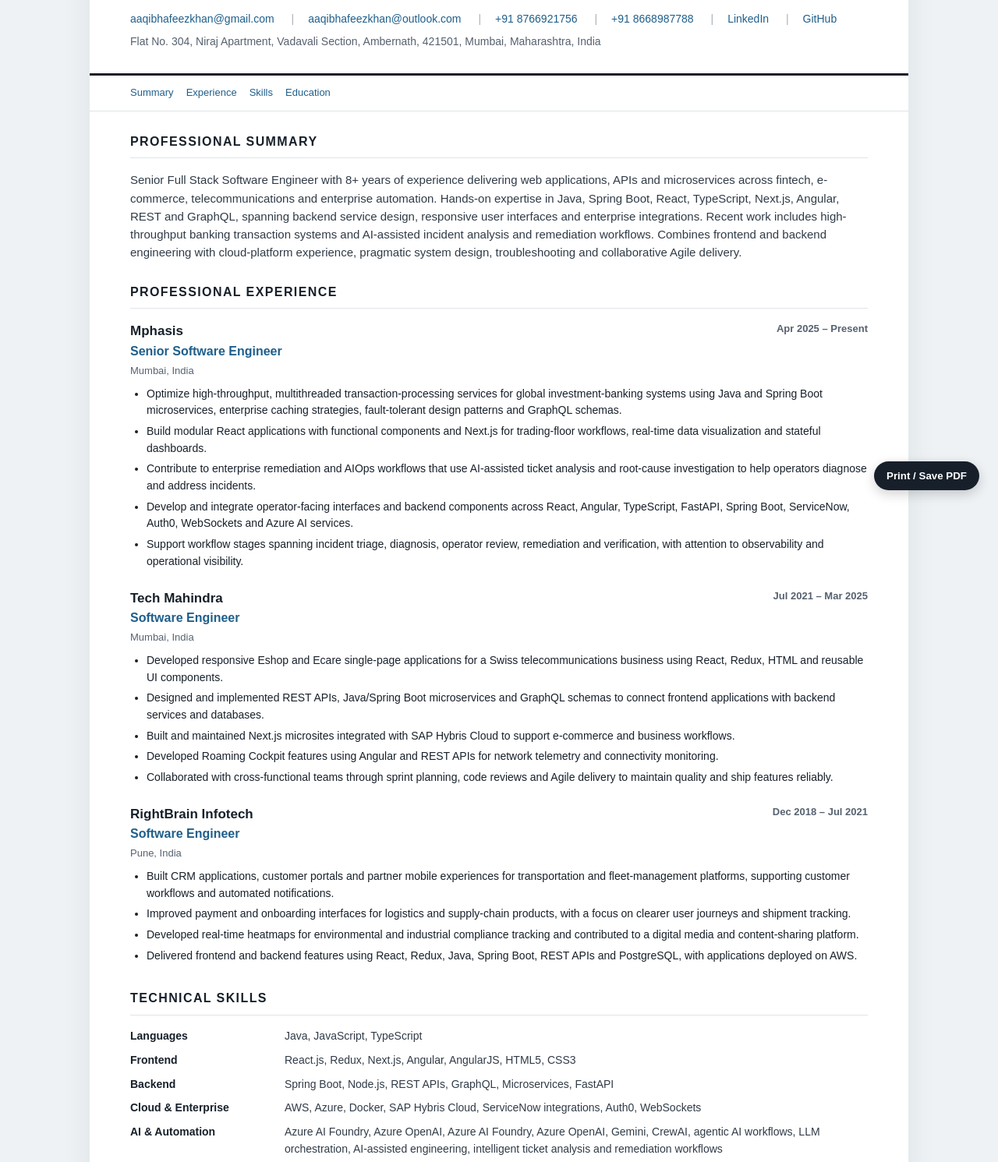
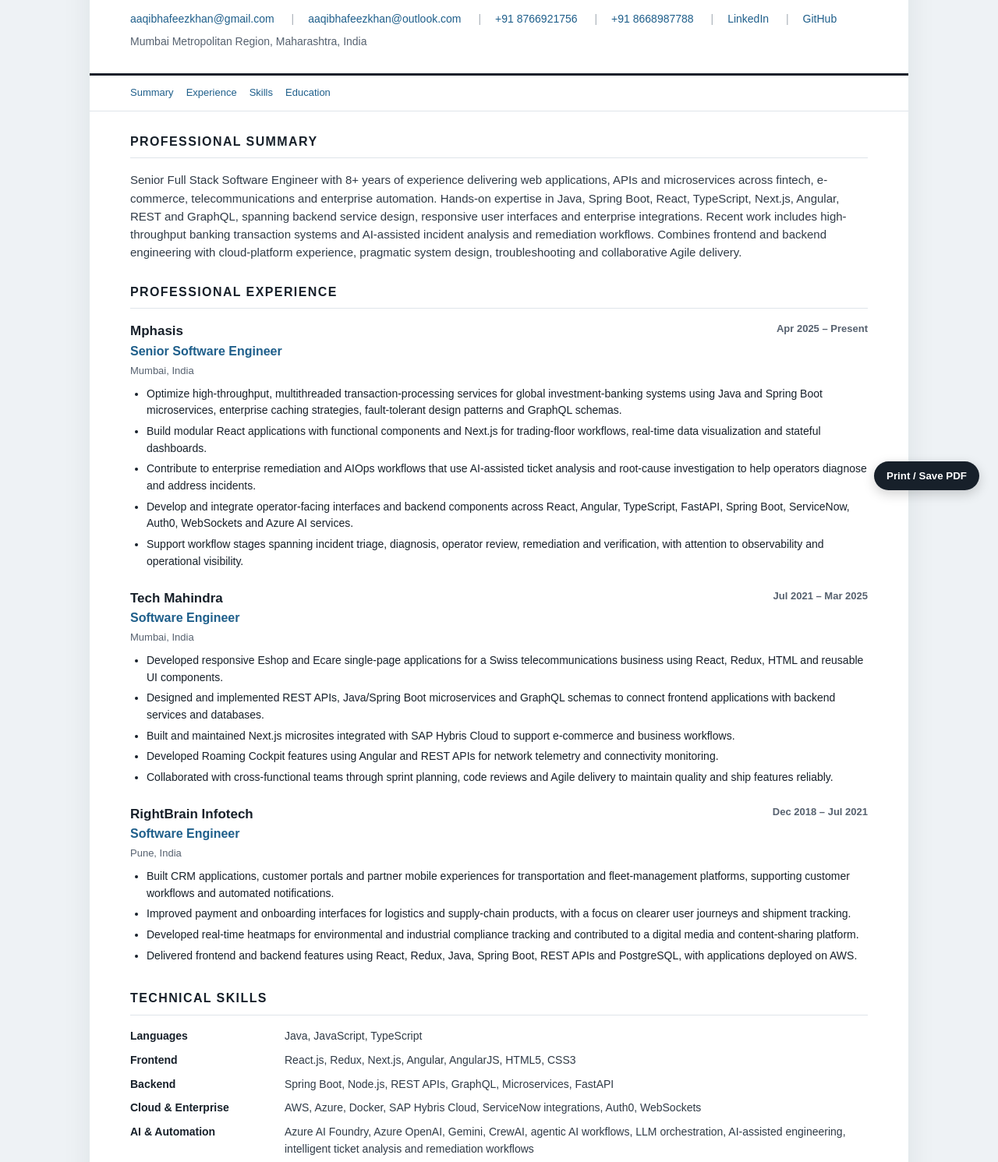
Before and after one commit to Aaqibhafeezkhan/aaqibhafeezkhan.cv, a plain HTML site: page extended-cv/index.html in a window 1280 px wide. Shown: the part 147-1638 px from the top of the page at 78% size. Drawn offline with Linux system fonts and the light colour scheme.

Commit message:
Polish extended CV contact and skills sections

```diff
--- a/extended-cv/index.html
+++ b/extended-cv/index.html
@@ -57,8 +57,8 @@
         <span><a href="https://www.linkedin.com/in/aaqibhafeezkhan/">LinkedIn</a></span>
         <span><a href="https://github.com/Aaqibhafeezkhan">GitHub</a></span>
       </div>
-      <div class="contact" style="margin-top:7px" aria-label="Address">
-        <span>Flat No. 304, Niraj Apartment, Vadavali Section, Ambernath, 421501, Mumbai, Maharashtra, India</span>
+      <div class="contact" style="margin-top:7px" aria-label="Location">
+        <span>Mumbai Metropolitan Region, Maharashtra, India</span>
       </div>
     </header>
 
@@ -142,7 +142,7 @@
           <div class="skill-name">Frontend</div><div class="skill-value">React.js, Redux, Next.js, Angular, AngularJS, HTML5, CSS3</div>
           <div class="skill-name">Backend</div><div class="skill-value">Spring Boot, Node.js, REST APIs, GraphQL, Microservices, FastAPI</div>
           <div class="skill-name">Cloud &amp; Enterprise</div><div class="skill-value">AWS, Azure, Docker, SAP Hybris Cloud, ServiceNow integrations, Auth0, WebSockets</div>
-          <div class="skill-name">AI &amp; Automation</div><div class="skill-value">Azure AI Foundry, Azure OpenAI, Azure AI Foundry, Azure OpenAI, Gemini, CrewAI, agentic AI workflows, LLM orchestration, AI-assisted engineering, intelligent ticket analysis and remediation workflows</div>
+          <div class="skill-name">AI &amp; Automation</div><div class="skill-value">Azure AI Foundry, Azure OpenAI, Gemini, CrewAI, agentic AI workflows, LLM orchestration, AI-assisted engineering, intelligent ticket analysis and remediation workflows</div>
           <div class="skill-name">Developer Tools</div><div class="skill-value">Git, GitHub, Bitbucket, VS Code, IntelliJ IDEA, Jira, Postman, Confluence, Maven, Gradle</div>
           <div class="skill-name">Databases</div><div class="skill-value">PostgreSQL, MySQL, SQLite</div>
           <div class="skill-name">Operating Systems</div><div class="skill-value">Windows, Ubuntu/Linux</div>
```
